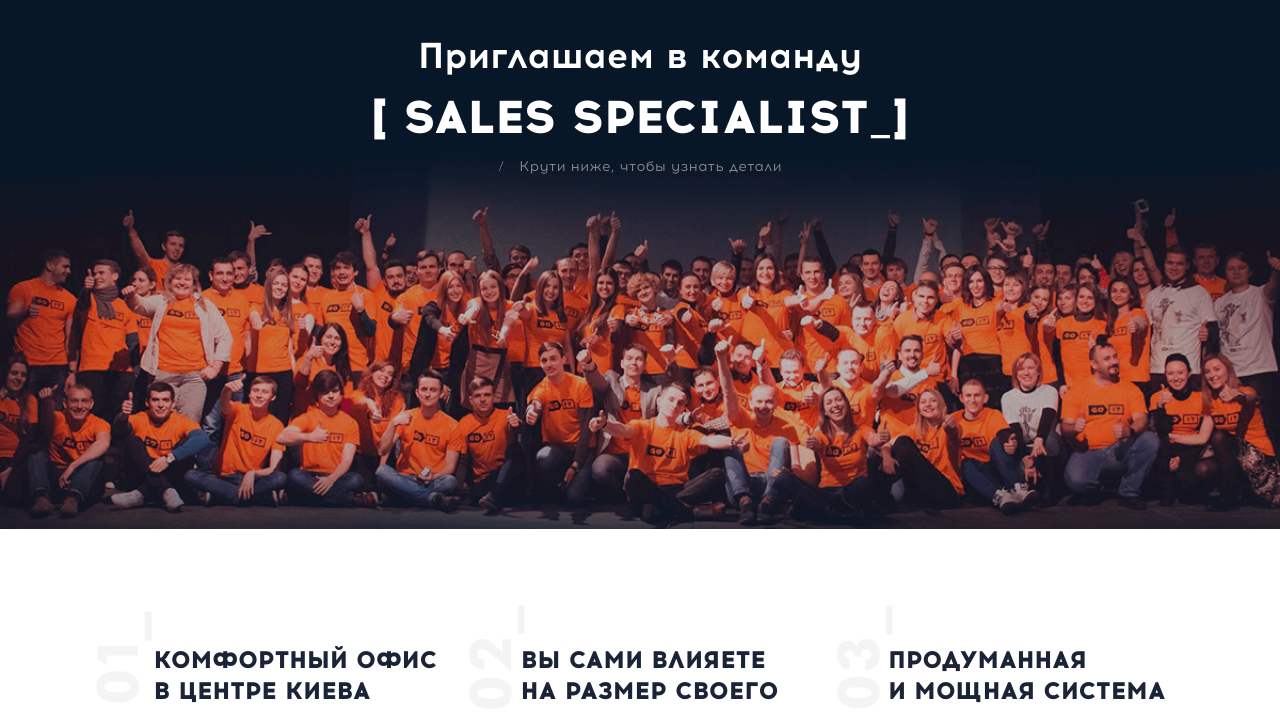
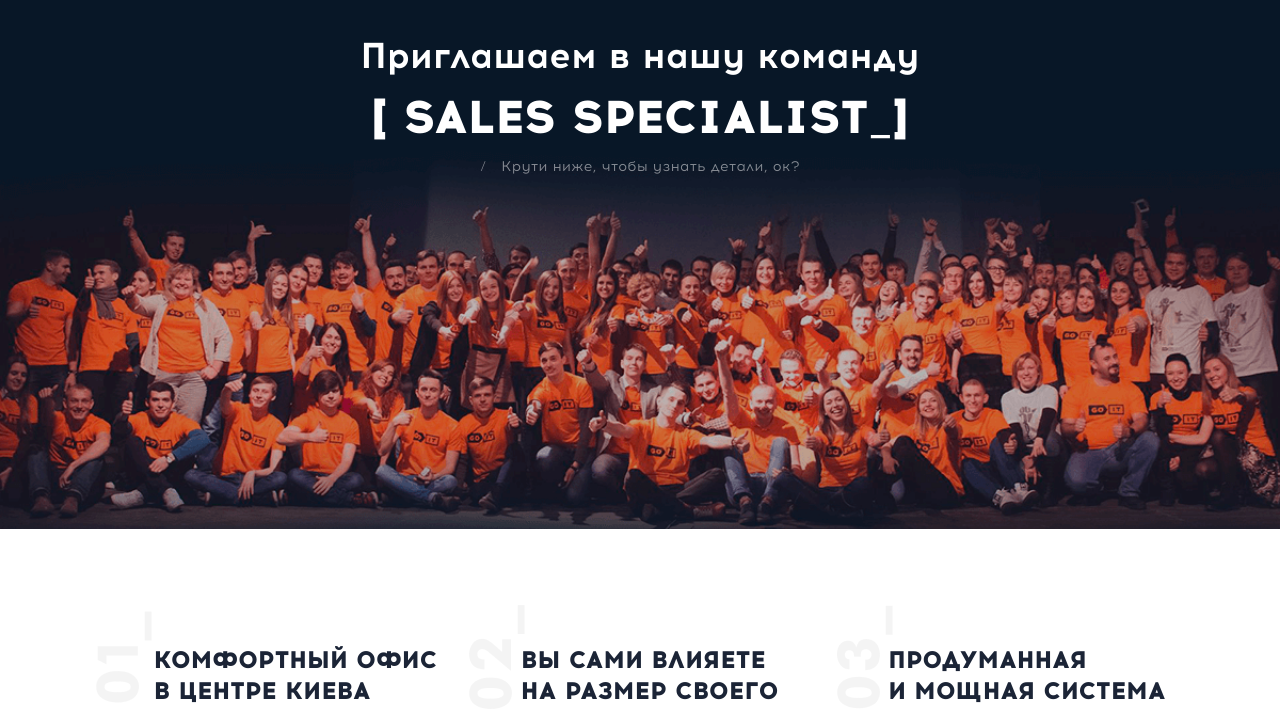
Before and after one commit to Olexiy-repin/test-commit, a website: page src/html/index.html in a window 1280 px wide. Shown: the part 72-784 px from the top of the page. Drawn offline with nearby package versions, Linux system fonts and the light colour scheme; files that its build step writes are made by us from their sources; files whose address does not match are found by name; a web font is replaced by a local one.

Commit message:
add some changes to header

```diff
--- a/src/html/header.html
+++ b/src/html/header.html
@@ -2,12 +2,12 @@
   <div class="container-fluid container--width">
     <div class="row">
       <div class="col-12">
-          <div class="header__logo-container">
-            <img src="img/header/logo.svg" alt="logo" class="header__logo">
-          </div>
-          <h2 class="header__subtitle">Приглашаем в команду</h2>
-          <h1 class="header__title">[ Sales <br> Specialist_]</h1>
-          <p class="header__text">/ &nbsp; Крути ниже, чтобы <br> узнать детали</p>
+        <div class="header__logo-container">
+          <img src="img/header/logo.svg" alt="logo" class="header__logo">
+        </div>
+        <h2 class="header__subtitle">Приглашаем в нашу команду</h2>
+        <h1 class="header__title">[ Sales <br> Specialist_]</h1>
+        <p class="header__text">/ &nbsp; Крути ниже, чтобы <br> узнать детали, ок?</p>
       </div>
     </div>
   </div>
```
